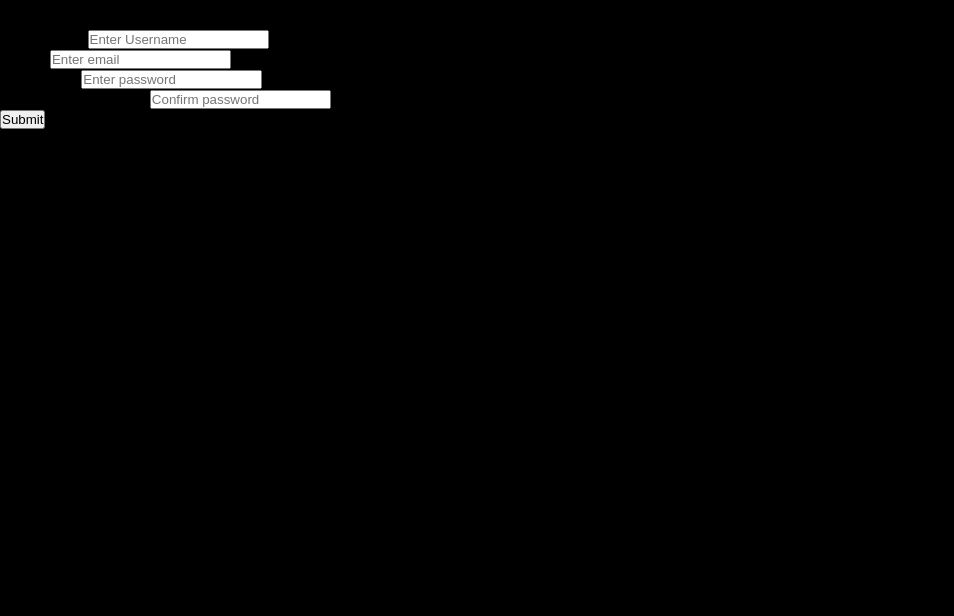
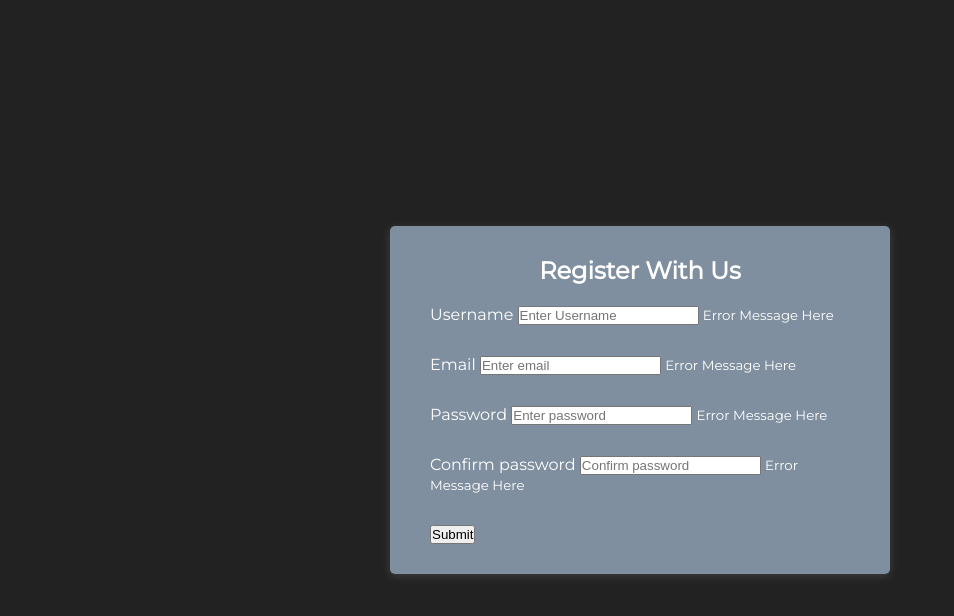
Before and after one commit to RobbieProkop/form_validator, a plain HTML site: page index.html in a window 1280 px wide. Shown: the whole page, without its empty margins (0-954 px from the left). Drawn offline with Linux system fonts and the light colour scheme.

Commit message:
begining styles

```diff
--- a/style.css
+++ b/style.css
@@ -6,7 +6,35 @@
   padding: 0;
 }
 
-body {
-  background-color: #000;
+body,
+html {
+  background-color: #222;
+  color: #fff;
   font-family: "Montserrat", sans-serif;
+  display: flex;
+  align-items: center;
+  justify-content: center;
+  min-height: 100%;
 }
+
+.container {
+  background-color: #7f8f9f;
+  border-radius: 5px;
+  box-shadow: 0 2px 10px rgba(139, 137, 137, 0.3);
+  width: 500px;
+}
+
+h2 {
+  text-align: center;
+  margin: 0 0 20px;
+}
+
+.form {
+  padding: 30px 40px;
+}
+
+.form-control {
+  margin-bottom: 10px;
+  padding-bottom: 20px;
+  position: relative;
+}
```
